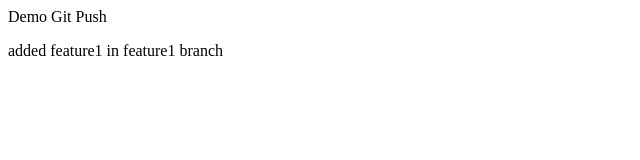
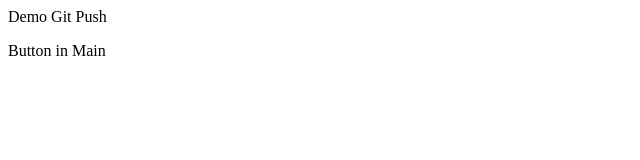
Before and after one commit to shindeprem228/responsivedesign, a plain HTML site: page demo.html in a window 1280 px wide. Shown: the whole page, without its empty margins (0-640 px from the left). Drawn offline with Linux system fonts and the light colour scheme.

```diff
--- a/demo.html
+++ b/demo.html
@@ -7,6 +7,6 @@
   </head>
   <body>
     Demo Git Push
-    <p>added feature1 in feature1 branch</p>
+    <p>Button in Main</p>
   </body>
 </html>
```
